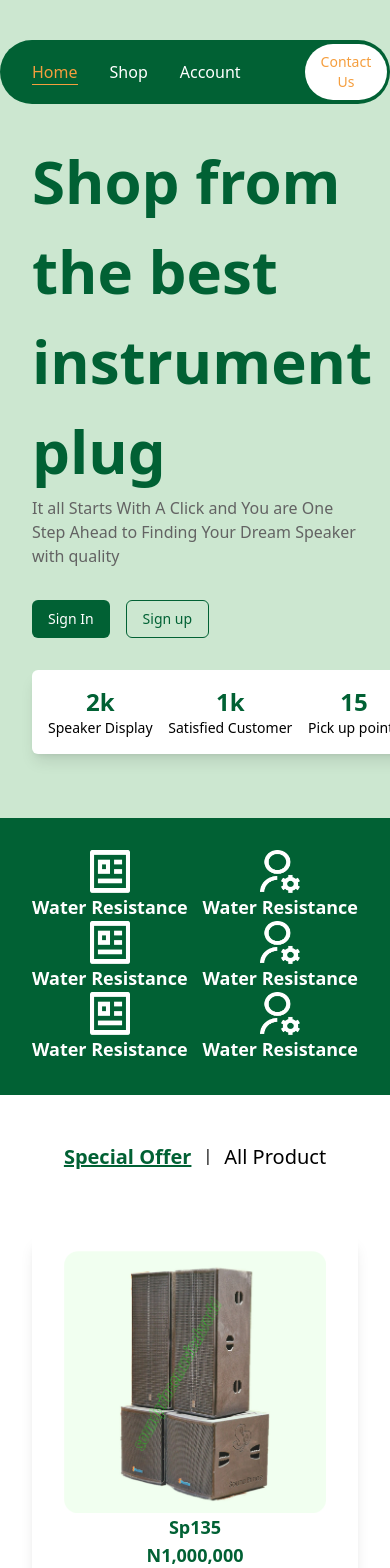
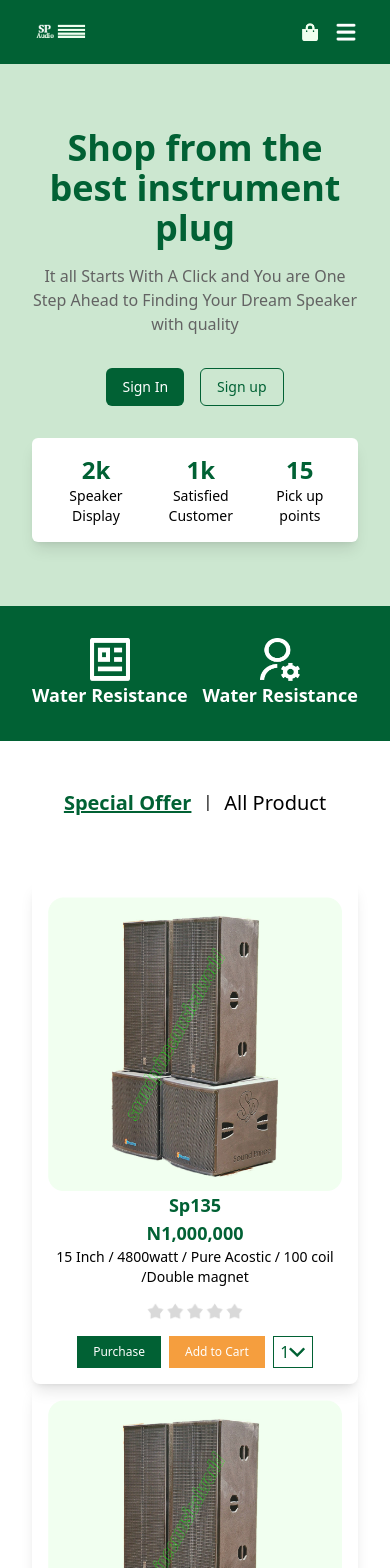
Before and after one commit to samzyconcepts/hng-stage2, a React (Vite) app: page / in a window 390 px wide. Shown: the top 1568 px of the page. Built offline with nearby package versions, Linux system fonts and the light colour scheme.

Commit message:
mobile responsiveness

```diff
--- a/src/components/Navbar.tsx
+++ b/src/components/Navbar.tsx
@@ -4,10 +4,12 @@ import Input from "./ui/Input";
 
 import logo from "../assets/logo.png";
 import Cart from "../assets/cart.png";
+import hamburger from "../assets/hamburger.png";
 
 const Navbar = () => {
     return (
-        <nav className=" sticky pt-2 top-8 z-50">
+        <>
+            <nav className="hidden lg:block sticky pt-2 top-8 z-50">
                 <div className="container bg-green-primary rounded-full h-16 flex px-8 justify-between items-center">
                     <NavLink to="/">
                         <img src={logo} alt="SP Audio" className="w-14" />
@@ -72,6 +74,22 @@ const Navbar = () => {
                     </div>
                 </div>
             </nav>
+
+            {/* mobile */}
+            <nav className=" lg:hidden sticky top-0 bg-green-primary h-16 flex px-8 justify-between items-center">
+                <NavLink to="/">
+                    <img src={logo} alt="SP Audio" className="w-14" />
+                </NavLink>
+
+                <div className="flex items-center gap-4">
+                    <NavLink to="/checkout">
+                        <img src={Cart} alt="shopping cart" className="w-4" />
+                    </NavLink>
+
+                    <img src={hamburger} alt="mobile menu" className="w-6" />
+                </div>
+            </nav>
+        </>
     );
 };
 
--- a/src/components/Product.tsx
+++ b/src/components/Product.tsx
@@ -5,7 +5,7 @@ import arrowDown from "../assets/arrow-down.png"
 
 export const Product = () => {
     return (
-        <div className="shadow-lg px-8 py-4 w-96 rounded-lg">
+        <div className="shadow-lg px-4 md:px-8 py-4 w-96 rounded-lg">
             <img src={Speaker} alt="Speaker image" className="w-full" />
             <h2 className="text-green-primary font-bold text-lg text-center">Sp135</h2>
             <p className="text-green-primary font-bold text-lg text-center">N1,000,000</p>
@@ -14,10 +14,10 @@ export const Product = () => {
             </span>
             <img src={star} alt="star" className="w-24 mx-auto my-4" />
             <div className="flex gap-2 justify-center">
-                <Button variant="primary" className="rounded-none">
+                <Button variant="primary" className="rounded-none text-xs lg:text-sm">
                     Purchase
                 </Button>
-                <Button variant="tertiary" className="rounded-none">
+                <Button variant="tertiary" className="rounded-none text-xs lg:text-sm">
                     Add to Cart
                 </Button>
 
--- a/src/pages/Home.tsx
+++ b/src/pages/Home.tsx
@@ -11,22 +11,22 @@ const Home = () => {
         <>
             <header className="bg-green-light relative overflow-hidden">
                 <Navbar />
-                <div className="container py-16 md:pb-0 grid grid-cols-1 md:grid-cols-2 gap-6 h-auto md:h-[568px]">
+                <div className="container py-16 md:pb-0 grid grid-cols-1 lg:grid-cols-2 gap-6 h-auto md:h-[568px]">
                     <div>
-                        <h1 className="text-6xl font-semibold text-green-primary leading-normal">
+                        <h1 className="text-center lg:text-left text-4xl md:text-6xl font-semibold text-green-primary lg:leading-normal">
                             Shop from the best instrument plug
                         </h1>
-                        <p className="text-[#636363]">
+                        <p className="mt-4 text-center lg:text-left text-[#636363]">
                             It all Starts With A Click and You are One Step Ahead to Finding Your
                             Dream Speaker with quality
                         </p>
 
-                        <div className="mt-8 flex gap-4">
-                            <Button variant="primary">Sign In</Button>
-                            <Button variant="secondary">Sign up</Button>
+                        <div className="mt-8 flex gap-4 justify-center">
+                            <Button variant="primary" className="lg:px-16">Sign In</Button>
+                            <Button variant="secondary" className="lg:px-16">Sign up</Button>
                         </div>
 
-                        <div className="flex justify-between text-center bg-white p-4 rounded-md w-96 mt-8 shadow-lg">
+                        <div className="flex justify-between text-center bg-white p-4 rounded-md w-auto lg:w-96 mt-8 shadow-lg">
                             <div>
                                 <h1 className="font-bold text-2xl text-green-primary">2k</h1>
                                 <p className="text-sm">Speaker Display</p>
@@ -42,7 +42,7 @@ const Home = () => {
                         </div>
                     </div>
 
-                    <div className="hidden md:block">
+                    <div className="hidden lg:block">
                         <img
                             src={heroImg}
                             alt="hero image"
@@ -61,19 +61,19 @@ const Home = () => {
                         <img src={settings} alt="settings" className="w-10  mx-auto" />
                         <p className="font-bold text-lg">Water Resistance</p>
                     </div>
-                    <div>
+                    <div className="hidden lg:block">
                         <img src={sheet} alt="sheet" className="w-10  mx-auto" />
                         <p className="font-bold text-lg">Water Resistance</p>
                     </div>
-                    <div>
+                    <div className="hidden lg:block">
                         <img src={settings} alt="settings" className="w-10 mx-auto" />
                         <p className="font-bold text-lg">Water Resistance</p>
                     </div>
-                    <div>
+                    <div className="hidden lg:block">
                         <img src={sheet} alt="sheet" className="w-10 mx-auto" />
                         <p className="font-bold text-lg">Water Resistance</p>
                     </div>
-                    <div>
+                    <div className="hidden lg:block">
                         <img src={settings} alt="settings" className="w-10 mx-auto" />
                         <p className="font-bold text-lg">Water Resistance</p>
                     </div>
@@ -88,7 +88,7 @@ const Home = () => {
                     </div>
 
                     {/* product display */}
-                    <div className="mt-16 flex flex-wrap justify-between">
+                    <div className="mt-16 flex flex-wrap justify-center lg:justify-between">
                         <Product/>
                         <Product/>
                         <Product/>
```
Also changed, not shown: src/assets/hamburger.png (added), src/components/ui/Footer.tsx (added). Lines whose indentation alone changed are shown as unchanged.
